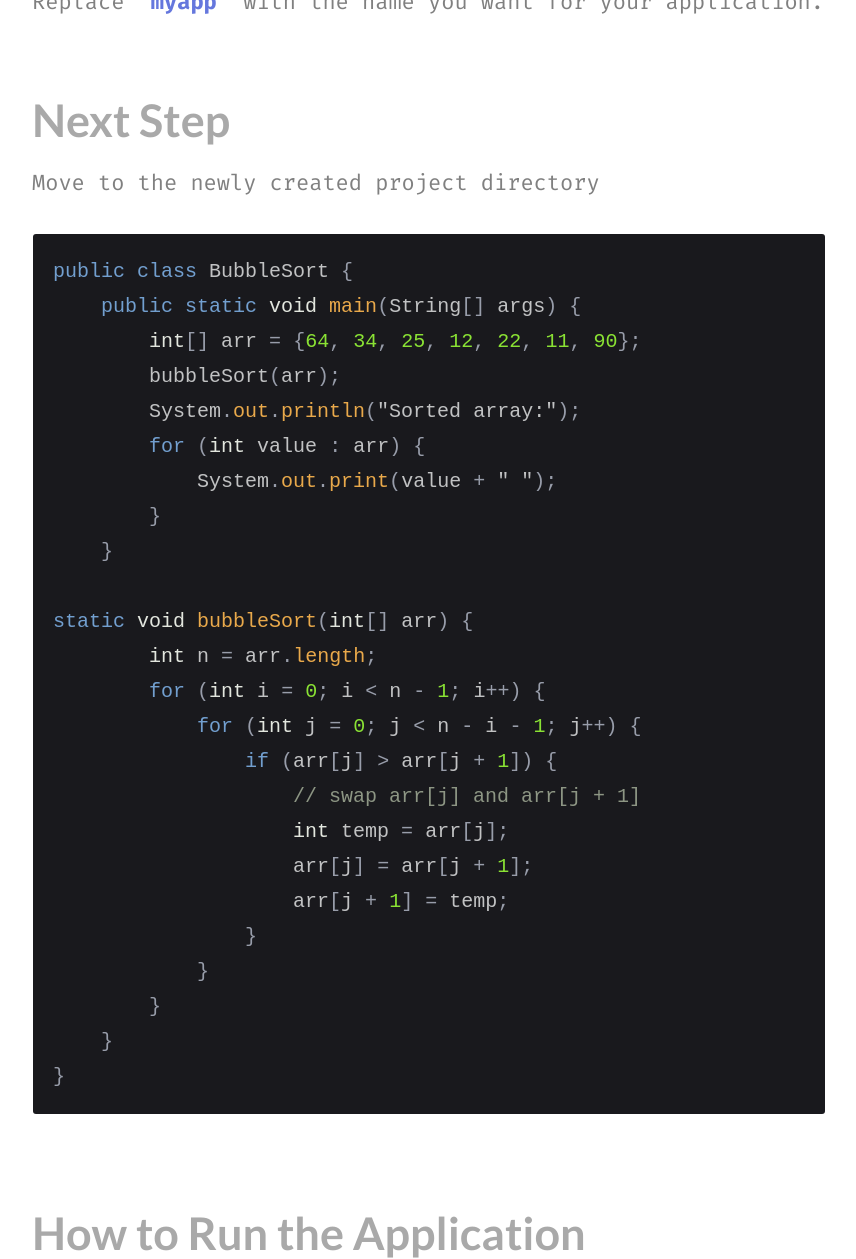
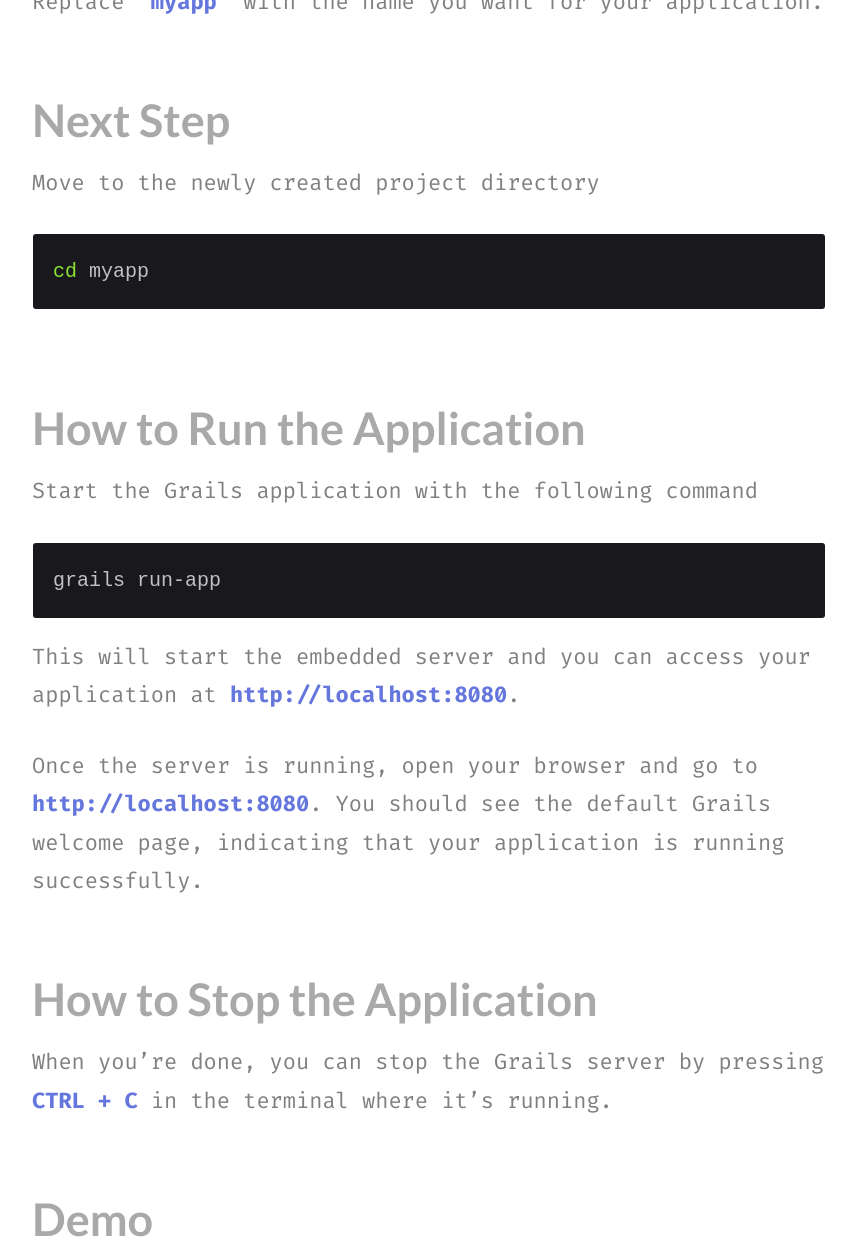
Before and after one commit to rajeshbhola/devguide, a Jekyll site: the page built from _posts/2024-14-12-how-to-create-simple-grails-application.md, in a window 1280 px wide and 1400 px high, scrolled down 2793 px, cut to the strip 0-1259 px from the top of the window. Shown: the whole strip, without its empty margins (212-1068 px from the left). Built offline with Jekyll 4.4.1, drawn with Linux system fonts in a browser that asks for light colours; nearby versions of some CDN libraries; some web fonts are replaced; some of the changed text lies outside the part shown.

Commit message:
about page updated and deleted other posts

```diff
--- a/_posts/2014-12-13-code-snippet copy.markdown
+++ b/_posts/2024-14-12-how-to-create-simple-grails-application.md
@@ -54,32 +54,8 @@ Replace "**myapp**" with the name you want for your application.
 ## Next Step
 Move to the newly created project directory
 
-{% highlight java %}
-public class BubbleSort {
-    public static void main(String[] args) {
-        int[] arr = {64, 34, 25, 12, 22, 11, 90};
-        bubbleSort(arr);
-        System.out.println("Sorted array:");
-        for (int value : arr) {
-            System.out.print(value + " ");
-        }
-    }
-
-static void bubbleSort(int[] arr) {
-        int n = arr.length;
-        for (int i = 0; i < n - 1; i++) {
-            for (int j = 0; j < n - i - 1; j++) {
-                if (arr[j] > arr[j + 1]) {
-                    // swap arr[j] and arr[j + 1]
-                    int temp = arr[j];
-                    arr[j] = arr[j + 1];
-                    arr[j + 1] = temp;
-                }
-            }
-        }
-    }
-}
-
+{% highlight bash %}
+cd myapp
 {% endhighlight %}
 <br>
 
```
Also changed, not shown: _posts/2014-12-10-test-post.markdown (deleted, +0 -17 lines), _posts/2014-12-11-image-in-post.markdown (deleted, +0 -19 lines), _posts/2014-12-12-figure-with-caption.markdown (deleted, +0 -30 lines), _posts/2014-12-13-code-snippet copy 2.markdown (deleted, +0 -22 lines), _posts/2014-12-13-code-snippet copy 3.markdown (deleted, +0 -22 lines), _posts/2014-12-13-code-snippet.markdown (deleted, +0 -22 lines), _posts/2014-12-14-featured-image.markdown (deleted, +0 -27 lines), _posts/2014-12-15-example-post-formatting.markdown (deleted, +0 -65 lines), about.md (+0 -4 lines).
